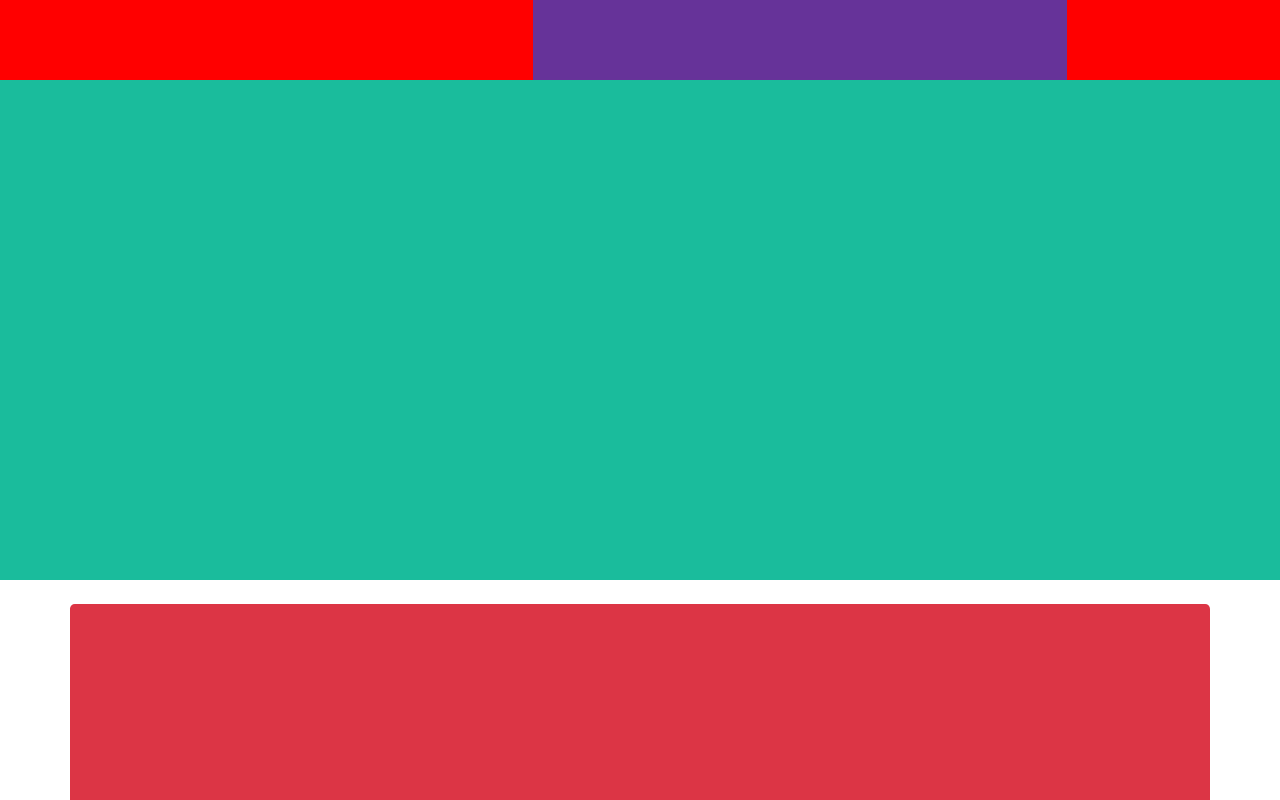
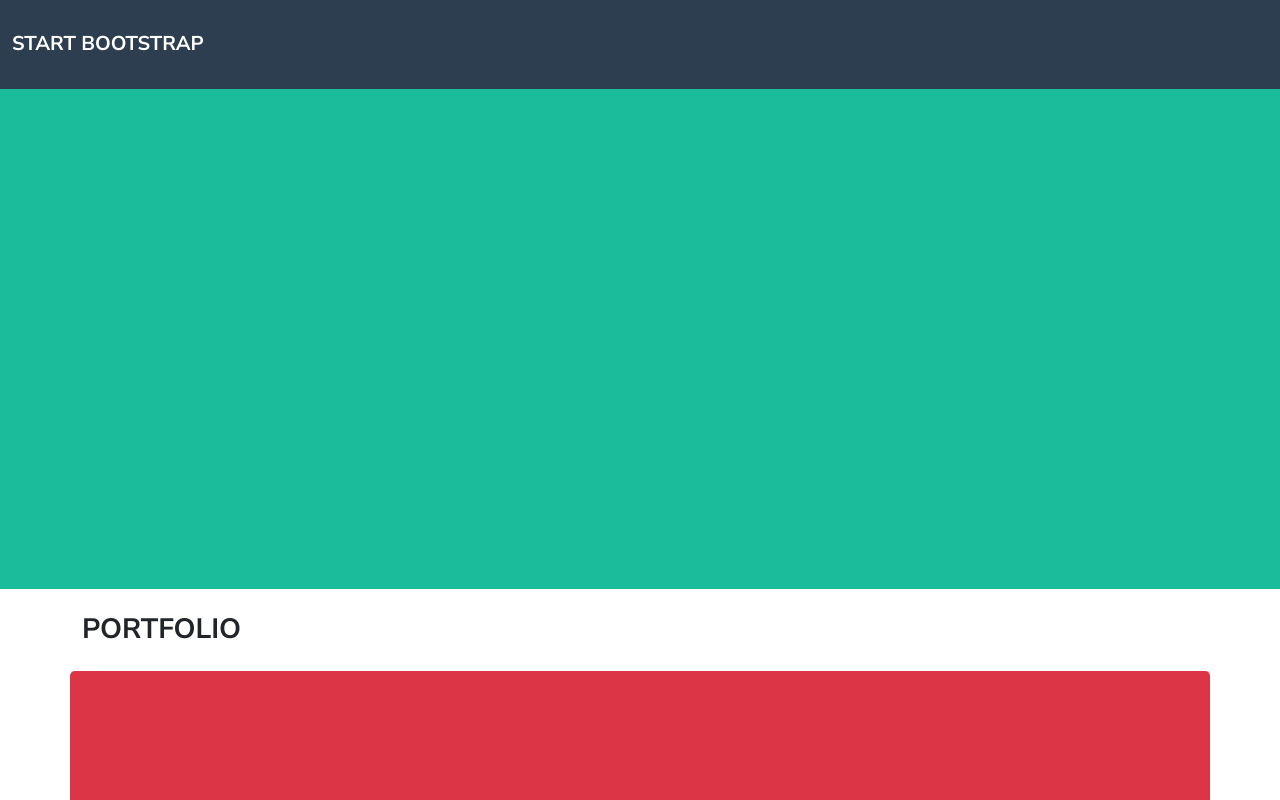
Before and after one commit to SimoneBenato/html-css-bootstrap-freelancer, a plain HTML site: page index.html in a window 1280 px wide. Shown: the top 800 px of the page. Drawn offline with nearby package versions, Linux system fonts and the light colour scheme.

Commit message:
Iniezione elementi base

```diff
--- a/css/style.css
+++ b/css/style.css
@@ -1,11 +1,9 @@
-header .container-fluid {
-    height: 80px;
-    background-color: rebeccapurple;
+body {
+    font-family: 'Nunito Sans', sans-serif;
 }
 
-header .col-5, .col-2 {
-    height: 80px;
-    background-color: red;
+header .container-fluid {
+    background-color: rgb(44, 62, 80);
 }
 
 main .container-fluid,
--- a/index.html
+++ b/index.html
@@ -4,6 +4,10 @@
     <meta charset="UTF-8">
     <meta http-equiv="X-UA-Compatible" content="IE=edge">
     <meta name="viewport" content="width=device-width, initial-scale=1.0">
+    <!-- importazione font -->
+    <link rel="preconnect" href="https://fonts.googleapis.com">
+    <link rel="preconnect" href="https://fonts.gstatic.com" crossorigin>
+    <link href="https://fonts.googleapis.com/css2?family=Nunito+Sans:ital,wght@0,200;0,300;0,400;0,600;0,700;0,800;0,900;1,200;1,300;1,400;1,600;1,700;1,800;1,900&display=swap" rel="stylesheet">
     <!-- importazione css bootstrap -->
     <link href="https://cdn.jsdelivr.net/npm/bootstrap@5.0.2/dist/css/bootstrap.min.css" rel="stylesheet" integrity="sha384-EVSTQN3/azprG1Anm3QDgpJLIm9Nao0Yz1ztcQTwFspd3yD65VohhpuuCOmLASjC" crossorigin="anonymous">
     <link rel="stylesheet" href="css/style.css">
@@ -13,11 +17,14 @@
 
     <header>
 
-        <div class="container-fluid">
+        <div class="container-fluid pt-3 pb-3">
 
             <div class="row d-flex justify-content-between">
 
-                <div class="col-5 pt-3 pb-3"></div>
+                <div class="col-5 pt-3 pb-3">
+                    <span class="h5 fw-bolder text-white">START BOOTSTRAP</span>
+                </div>
+
                 <div class="col-2 pt-3 pb-3"></div>
 
             </div>
@@ -40,6 +47,12 @@
     <!-- inizio portfolio -->
 
         <div class="container">
+
+            <div class="row">
+
+                <h3 class="mb-4 fw-bolder">PORTFOLIO</h3>
+
+            </div>
 
             <div class="row">
 
```
